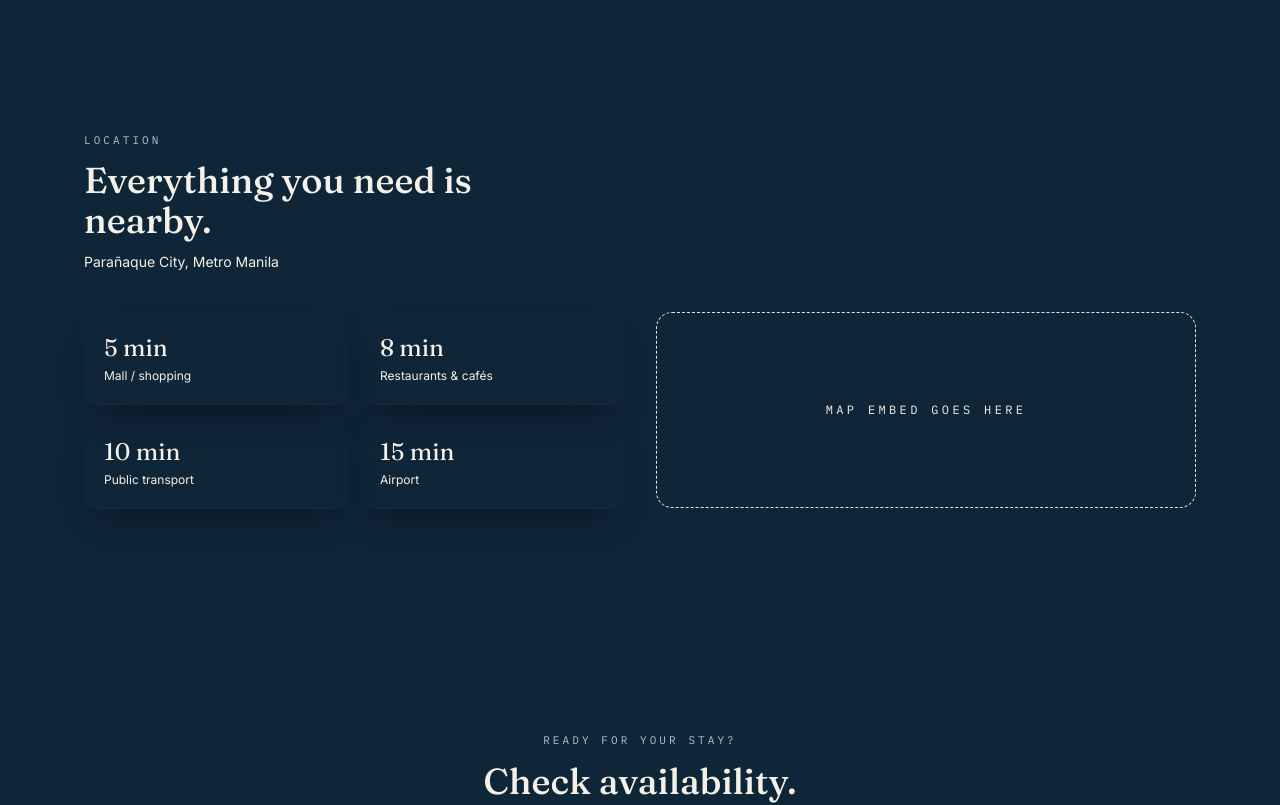
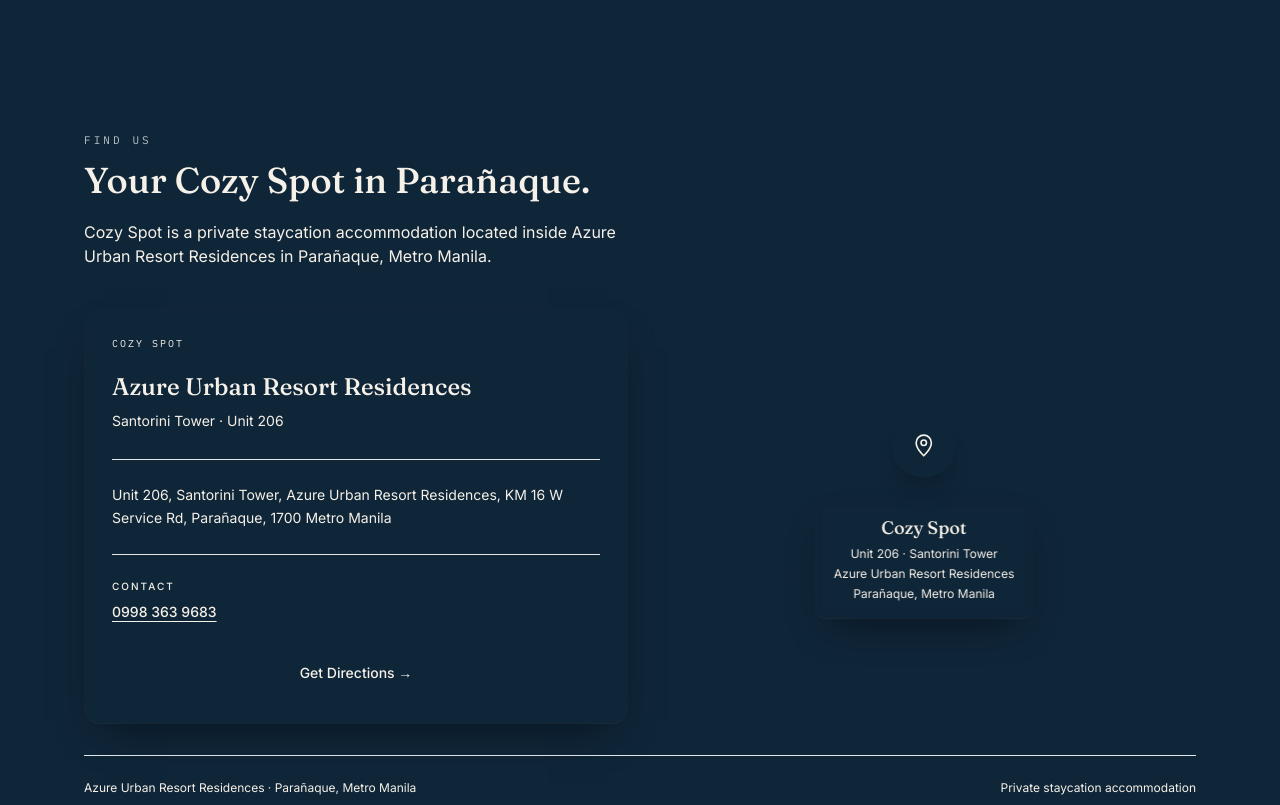
Before and after one commit to cozyspot-azurestaycation/cozyspotazurestaycation206, a Next.js app: page / in a window 1280 px wide. Shown: the part 6180-6985 px from the top of the page. Built offline with nearby package versions, Linux system fonts and the light colour scheme; no server answers.

Commit message:
Update location.tsx

```diff
--- a/components/location.tsx
+++ b/components/location.tsx
@@ -1,51 +1,145 @@
-import { siteConfig } from "@/lib/site-config";
+export function LocationSection() {
+  const address =
+    "Unit 206, Santorini Tower, Azure Urban Resort Residences, KM 16 W Service Rd, Parañaque, 1700 Metro Manila";
 
-// Replace with real, verified travel times once confirmed.
-const nearby = [
-  { time: "5 min", place: "Mall / shopping" },
-  { time: "8 min", place: "Restaurants & cafés" },
-  { time: "10 min", place: "Public transport" },
-  { time: "15 min", place: "Airport" },
-];
+  const mapsUrl =
+    "https://www.google.com/maps/search/?api=1&query=Unit+206+Santorini+Tower+Azure+Urban+Resort+Residences+KM+16+W+Service+Rd+Paranaque+1700+Metro+Manila";
 
-export function LocationSection() {
   return (
-    <section id="location" className="bg-linen-dark py-20 sm:py-28">
+    <section
+      id="location"
+      className="bg-linen-dark py-20 sm:py-28"
+    >
       <div className="mx-auto max-w-6xl px-5">
-        <p className="eyebrow">Location</p>
-        <h2 className="mt-3 max-w-md font-display text-3xl font-medium sm:text-4xl">
-          Everything you need is nearby.
-        </h2>
-        <p className="mt-3 text-sm text-ink/60">
-          {siteConfig.address.addressLocality}, {siteConfig.address.addressRegion}
-        </p>
+        {/* Section heading */}
+        <div className="max-w-2xl">
+          <p className="eyebrow">Find Us</p>
 
-        <div className="mt-10 grid grid-cols-1 gap-8 md:grid-cols-2">
-          <div className="grid grid-cols-2 gap-3">
-            {nearby.map((n) => (
-              <div key={n.place} className="rounded-2xl bg-cloud p-5 shadow-card">
-                <p className="font-display text-2xl text-brass">{n.time}</p>
-                <p className="mt-1 text-xs text-ink/60">{n.place}</p>
-              </div>
-            ))}
+          <h2 className="mt-3 max-w-xl font-display text-3xl font-medium leading-tight sm:text-4xl">
+            Your Cozy Spot in Parañaque.
+          </h2>
+
+          <p className="mt-5 max-w-xl text-sm leading-relaxed text-ink/60 sm:text-base">
+            Cozy Spot is a private staycation accommodation located inside
+            Azure Urban Resort Residences in Parañaque, Metro Manila.
+          </p>
+        </div>
+
+        {/* Location content */}
+        <div className="mt-10 grid grid-cols-1 gap-6 md:grid-cols-2">
+          {/* Address card */}
+          <div className="rounded-2xl bg-cloud p-7 shadow-card">
+            <p className="font-mono text-[10px] uppercase tracking-[0.2em] text-brass">
+              Cozy Spot
+            </p>
+
+            <h3 className="mt-5 font-display text-2xl font-medium text-ink">
+              Azure Urban Resort Residences
+            </h3>
+
+            <p className="mt-2 text-sm text-ink/55">
+              Santorini Tower · Unit 206
+            </p>
+
+            <div className="mt-7 border-t border-ink/10 pt-6">
+              <p className="text-sm leading-relaxed text-ink/70">
+                {address}
+              </p>
+            </div>
+
+            {/* Contact */}
+            <div className="mt-6 border-t border-ink/10 pt-6">
+              <p className="text-[10px] font-medium uppercase tracking-[0.2em] text-ink/40">
+                Contact
+              </p>
+
+              <a
+                href="tel:+639983639683"
+                className="mt-2 inline-block text-sm font-medium text-ink underline underline-offset-4 transition-colors hover:text-brass"
+              >
+                0998 363 9683
+              </a>
+            </div>
+
+            {/* Directions */}
+            <a
+              href={mapsUrl}
+              target="_blank"
+              rel="noopener noreferrer"
+              className="mt-7 inline-flex w-full items-center justify-center rounded-full bg-ink px-5 py-3 text-sm font-medium text-linen transition-all duration-300 hover:-translate-y-0.5 hover:bg-ink/90 hover:shadow-lg"
+            >
+              Get Directions →
+            </a>
           </div>
 
-          {/*
-            Swap this placeholder for a real Google Maps embed once the
-            exact address is finalized:
-            <iframe src="https://www.google.com/maps/embed?pb=..." ... />
-            Keeping an exact street pin out of the public page until then
-            is intentional — see the trust section copy.
-          */}
-          <div
-            role="img"
-            aria-label="Map placeholder — add a Google Maps embed with the exact address"
-            className="flex h-64 items-center justify-center rounded-2xl border border-dashed border-ink/20 bg-azure-mist/40 md:h-auto"
-          >
-            <span className="font-mono text-xs uppercase tracking-widest2 text-ink/40">
-              Map embed goes here
-            </span>
+          {/* Map / location visual */}
+          <div className="relative min-h-[360px] overflow-hidden rounded-2xl bg-azure-mist/40">
+            {/* Decorative map background */}
+            <div
+              className="absolute inset-0 opacity-50"
+              aria-hidden="true"
+              style={{
+                backgroundImage:
+                  "linear-gradient(rgba(22,40,58,0.08) 1px, transparent 1px), linear-gradient(90deg, rgba(22,40,58,0.08) 1px, transparent 1px)",
+                backgroundSize: "32px 32px",
+              }}
+            />
+
+            {/* Location marker */}
+            <div className="absolute left-1/2 top-1/2 -translate-x-1/2 -translate-y-1/2 text-center">
+              <div className="mx-auto flex h-16 w-16 items-center justify-center rounded-full bg-ink text-linen shadow-xl">
+                <svg
+                  width="26"
+                  height="26"
+                  viewBox="0 0 24 24"
+                  fill="none"
+                  aria-hidden="true"
+                >
+                  <path
+                    d="M12 21s7-6.2 7-12a7 7 0 1 0-14 0c0 5.8 7 12 7 12Z"
+                    stroke="currentColor"
+                    strokeWidth="1.5"
+                  />
+                  <circle
+                    cx="12"
+                    cy="9"
+                    r="2.5"
+                    stroke="currentColor"
+                    strokeWidth="1.5"
+                  />
+                </svg>
+              </div>
+
+              <div className="mt-5 rounded-xl bg-cloud/95 px-5 py-4 shadow-card backdrop-blur-sm">
+                <p className="font-display text-lg font-medium text-ink">
+                  Cozy Spot
+                </p>
+
+                <p className="mt-1 text-xs text-ink/55">
+                  Unit 206 · Santorini Tower
+                </p>
+
+                <p className="mt-1 text-xs text-ink/45">
+                  Azure Urban Resort Residences
+                </p>
+
+                <p className="mt-1 text-xs text-ink/45">
+                  Parañaque, Metro Manila
+                </p>
+              </div>
+            </div>
           </div>
+        </div>
+
+        {/* Location footer */}
+        <div className="mt-8 flex flex-col gap-2 border-t border-ink/10 pt-6 text-xs text-ink/45 sm:flex-row sm:items-center sm:justify-between">
+          <span>
+            Azure Urban Resort Residences · Parañaque, Metro Manila
+          </span>
+
+          <span>
+            Private staycation accommodation
+          </span>
         </div>
       </div>
     </section>
```
